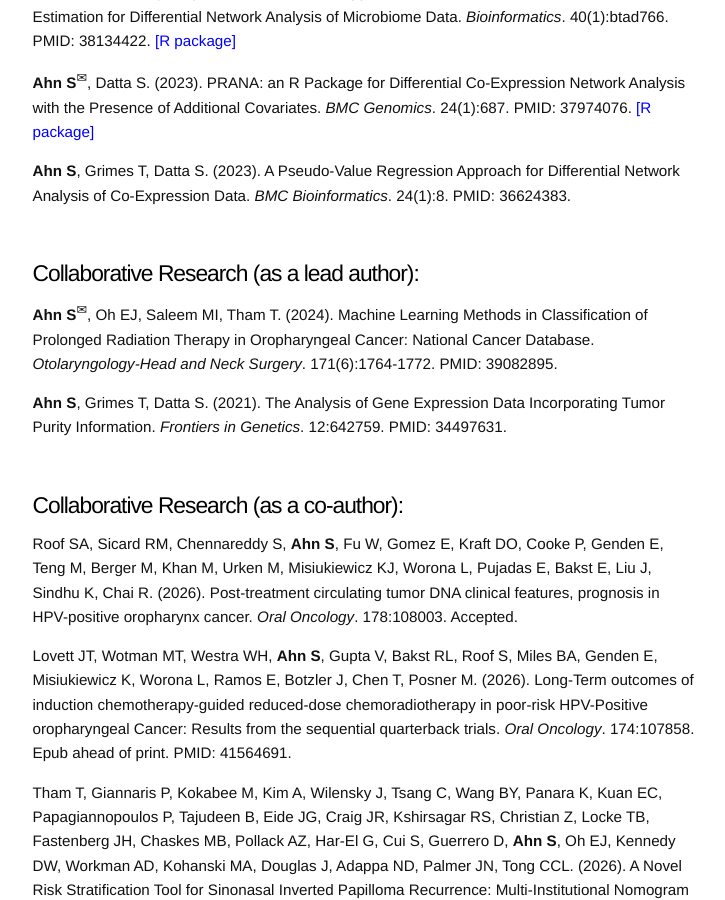
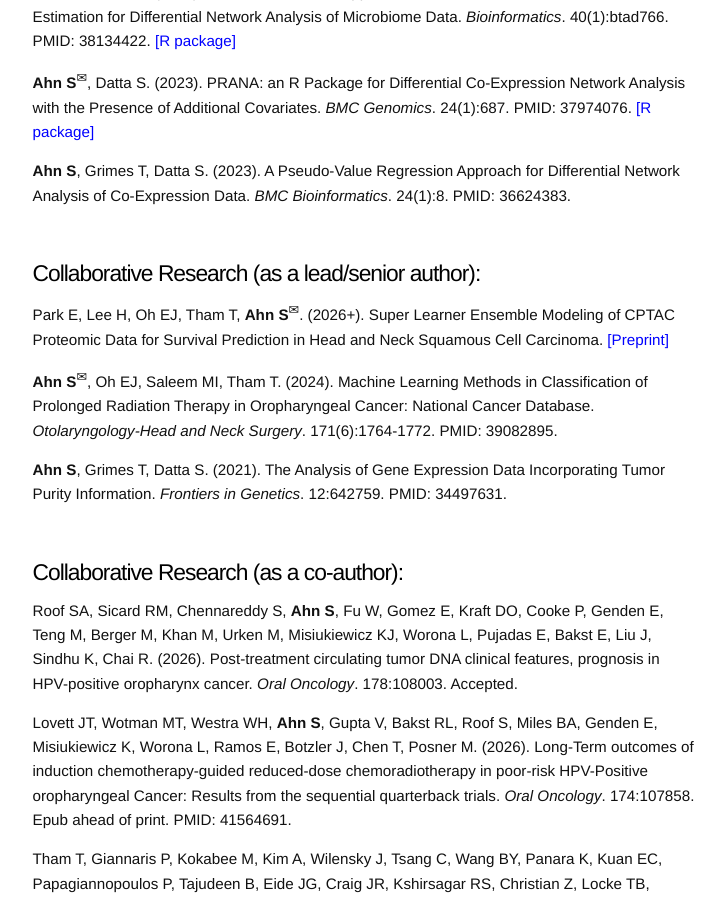
Before and after one commit to sjahnn/sjahnn.github.io, a Jekyll site: the page built from research.md, in a window 1280 px wide and 900 px high, scrolled down 894 px. Shown: the whole window, without its empty margins (275-1000 px from the left). Built offline with Jekyll 4.4.1, drawn with Linux system fonts in a browser that asks for light colours.

Commit message:
Update research.md

```diff
--- a/research.md
+++ b/research.md
@@ -66,7 +66,9 @@ Oh EJ, **Ahn S**, Tham T, Qian M. (2025). Leveraging Two-Phase Data for Improved
 <br>
 
 
-# Collaborative Research (as a lead author):
+# Collaborative Research (as a lead/senior author):
+Park E, Lee H, Oh EJ, Tham T, **Ahn S**<sup><span>&#9993;</span></sup>. (2026+). Super Learner Ensemble Modeling of CPTAC Proteomic Data for Survival Prediction in Head and Neck Squamous Cell Carcinoma. <a href="https://www.biorxiv.org/content/10.64898/2026.06.08.730964v1" style="color: blue;">[Preprint]</a>
+
 **Ahn S**<sup><span>&#9993;</span></sup>, Oh EJ, Saleem MI, Tham T. (2024). Machine Learning Methods in Classification of Prolonged Radiation Therapy in Oropharyngeal Cancer: National Cancer Database. <br>
 *Otolaryngology-Head and Neck Surgery*. 171(6):1764-1772. PMID: 39082895.
 
```
